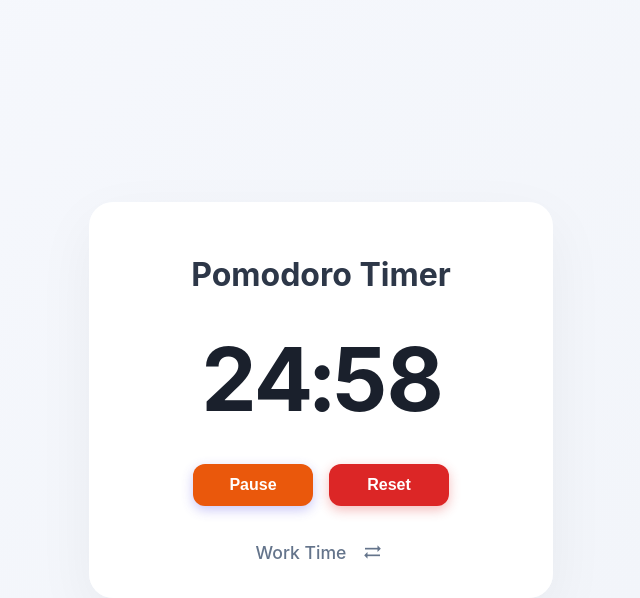
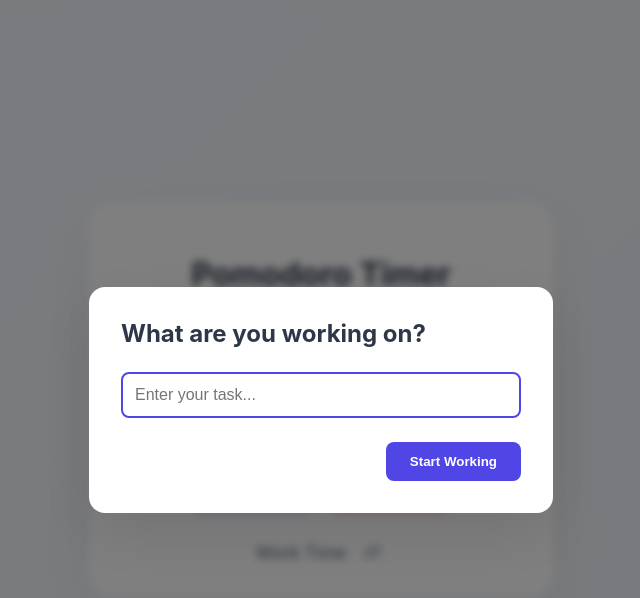
Before and after one commit to rtourtelot/pomodoro, a plain HTML site: page index.html in a window 1280 px wide. Both pictures are taken after a click on the button "Start". Shown: the whole page, without its empty margins (319-959 px from the left). Drawn offline with Linux system fonts and the light colour scheme.

Commit message:
added work description

```diff
--- a/index.html
+++ b/index.html
@@ -24,6 +24,18 @@
             </button>
         </div>
     </div>
+
+    <!-- Task Input Dialog -->
+    <div id="taskDialog" class="dialog-overlay">
+        <div class="dialog">
+            <h2>What are you working on?</h2>
+            <input type="text" id="taskInput" placeholder="Enter your task...">
+            <div class="dialog-buttons">
+                <button id="startTask">Start Working</button>
+            </div>
+        </div>
+    </div>
+
     <script src="script.js"></script>
 </body>
 </html>
--- a/script.js
+++ b/script.js
@@ -1,7 +1,13 @@
 class PomodoroTimer {
     constructor() {
-        this.workTime = 25 * 60; // 25 minutes in seconds
-        this.breakTime = 5 * 60; // 5 minutes in seconds
+        // Initialize title-related properties first
+        this.titleElement = document.querySelector('h1');
+        this.defaultTitle = this.titleElement.textContent;
+        this.originalTitle = document.title;
+
+        // Rest of the constructor initialization
+        this.workTime = 25 * 60;
+        this.breakTime = 5 * 60;
         this.timeLeft = this.workTime;
         this.isRunning = false;
         this.isWorkTime = true;
@@ -28,8 +34,22 @@ class PomodoroTimer {
             this.updateDisplay();
         });
 
-        this.originalTitle = document.title;
-        this.updateTitleDisplay();
+        // Task dialog setup
+        this.taskDialog = document.getElementById('taskDialog');
+        this.taskInput = document.getElementById('taskInput');
+
+        document.getElementById('startTask').addEventListener('click', () => {
+            this.startTaskSession();
+        });
+
+        this.taskInput.addEventListener('keypress', (e) => {
+            if (e.key === 'Enter') {
+                this.startTaskSession();
+            }
+        });
+
+        // Initial display update
+        this.updateDisplay();
     }
 
     updateDisplay() {
@@ -47,32 +67,28 @@ class PomodoroTimer {
 
     updateTitleDisplay(timeString = '') {
         const mode = this.isWorkTime ? 'Work' : 'Break';
-        document.title = timeString
-            ? `(${timeString}) ${mode} - Pomodoro`
-            : this.originalTitle;
+        const task = this.titleElement.textContent !== this.defaultTitle ? this.titleElement.textContent : '';
+
+        if (timeString) {
+            document.title = task
+                ? `(${timeString}) ${task} - ${mode}`
+                : `(${timeString}) ${mode} - Pomodoro`;
+        } else {
+            document.title = task
+                ? `${task} - Pomodoro`
+                : this.originalTitle;
+        }
     }
 
     toggleStartPause() {
         if (this.isRunning) {
             this.pause();
         } else {
-            this.start();
-        }
-    }
-
-    start() {
-        if (!this.isRunning) {
-            this.isRunning = true;
-            this.startPauseButton.textContent = 'Pause';
-            this.startPauseButton.style.backgroundColor = '#EA580C'; // Update to match our current color scheme
-            this.timer = setInterval(() => {
-                this.timeLeft--;
-                this.updateDisplay();
-
-                if (this.timeLeft === 0) {
-                    this.switchMode();
-                }
-            }, 1000);
+            if (this.isWorkTime && this.titleElement.textContent === this.defaultTitle) {
+                this.showTaskDialog();
+            } else {
+                this.startTimer();
+            }
         }
     }
 
@@ -87,6 +103,7 @@ class PomodoroTimer {
         this.pause();
         this.isWorkTime = true;
         this.timeLeft = this.workTime;
+        this.titleElement.textContent = this.defaultTitle;
         this.updateModeDisplay();
         this.updateDisplay();
     }
@@ -107,6 +124,35 @@ class PomodoroTimer {
         const audio = new Audio('https://actions.google.com/sounds/v1/alarms/beep_short.ogg');
         audio.play();
     }
+
+    showTaskDialog() {
+        this.taskDialog.style.display = 'flex';
+        this.taskInput.focus();
+    }
+
+    startTaskSession() {
+        const task = this.taskInput.value.trim();
+        if (task) {
+            this.titleElement.textContent = task;
+            this.taskDialog.style.display = 'none';
+            this.taskInput.value = '';
+            this.startTimer();
+        }
+    }
+
+    startTimer() {
+        this.isRunning = true;
+        this.startPauseButton.textContent = 'Pause';
+        this.startPauseButton.style.backgroundColor = '#EA580C';
+        this.timer = setInterval(() => {
+            this.timeLeft--;
+            this.updateDisplay();
+
+            if (this.timeLeft === 0) {
+                this.switchMode();
+            }
+        }, 1000);
+    }
 }
 
 // Initialize the timer when the page loads
--- a/styles.css
+++ b/styles.css
@@ -162,3 +162,68 @@ h1 {
         width: 100%;
     }
 }
+
+.dialog-overlay {
+    display: none;
+    position: fixed;
+    top: 0;
+    left: 0;
+    right: 0;
+    bottom: 0;
+    background-color: rgba(0, 0, 0, 0.5);
+    backdrop-filter: blur(4px);
+    z-index: 1000;
+    justify-content: center;
+    align-items: center;
+}
+
+.dialog {
+    background: white;
+    padding: 2rem;
+    border-radius: 16px;
+    box-shadow: 0 20px 60px rgba(0, 0, 0, 0.1);
+    width: 90%;
+    max-width: 400px;
+}
+
+.dialog h2 {
+    margin: 0 0 1.5rem 0;
+    color: #2d3748;
+    font-size: 1.5rem;
+}
+
+.dialog input {
+    width: 100%;
+    padding: 0.75rem;
+    border: 2px solid #e2e8f0;
+    border-radius: 8px;
+    font-size: 1rem;
+    margin-bottom: 1.5rem;
+    box-sizing: border-box;
+}
+
+.dialog input:focus {
+    outline: none;
+    border-color: #4F46E5;
+}
+
+.dialog-buttons {
+    display: flex;
+    justify-content: flex-end;
+}
+
+.dialog-buttons button {
+    background-color: #4F46E5;
+    color: white;
+    border: none;
+    padding: 0.75rem 1.5rem;
+    border-radius: 8px;
+    font-weight: 600;
+    cursor: pointer;
+    transition: all 0.2s ease;
+}
+
+.dialog-buttons button:hover {
+    background-color: #4338CA;
+    transform: translateY(-1px);
+}
```
